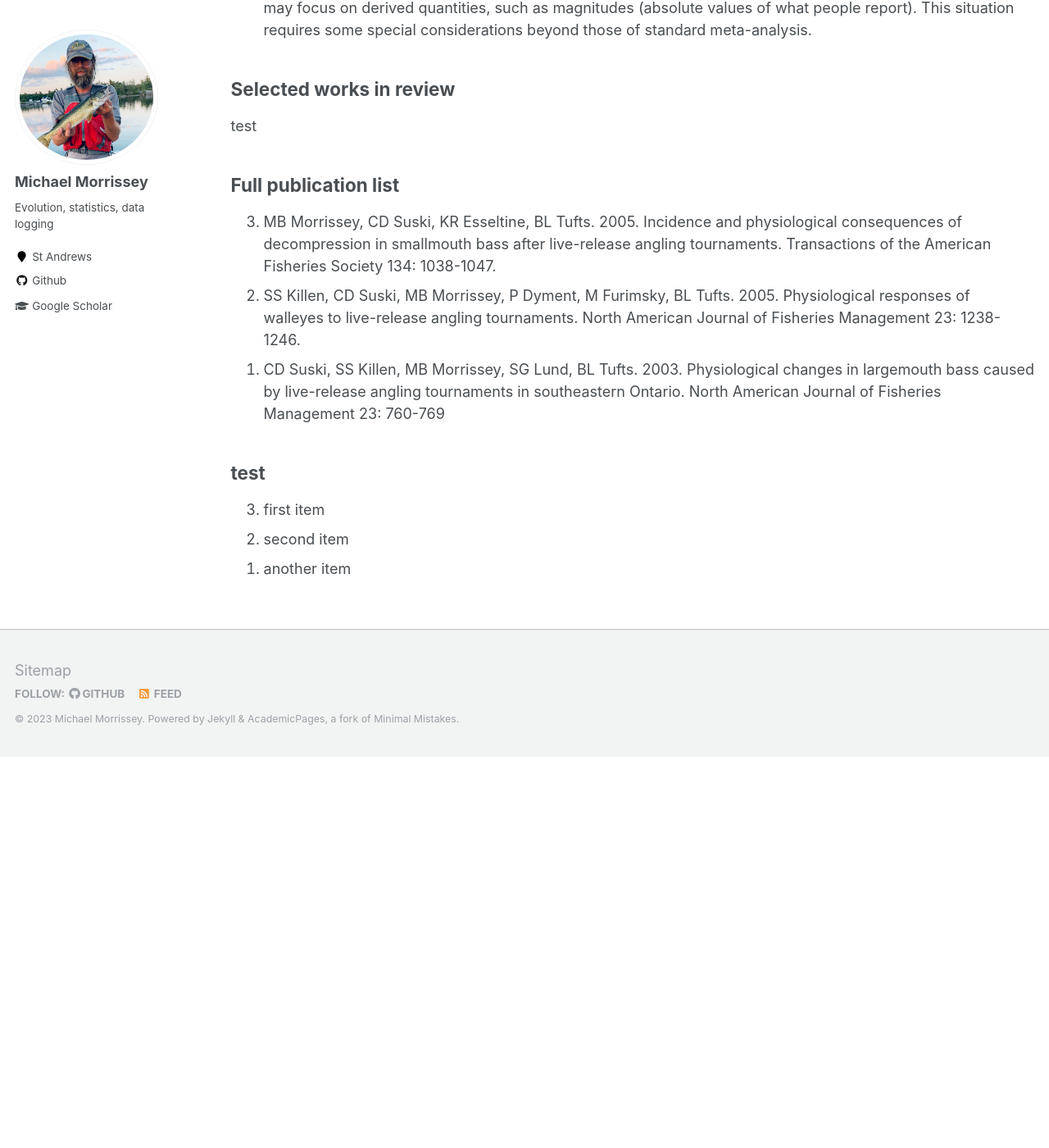
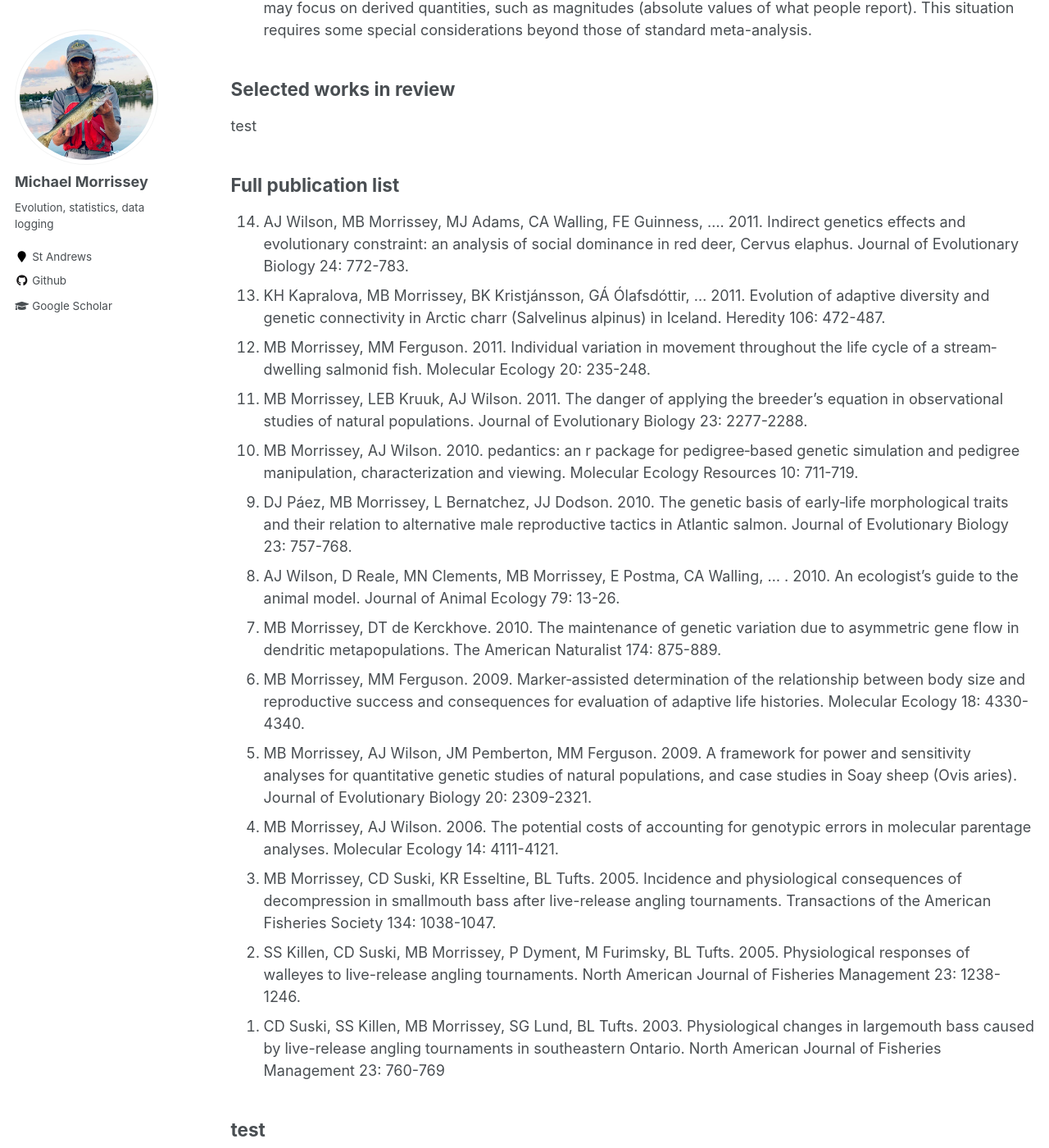
Before and after one commit to mbmorrissey/mbmorrissey.github.io, a Jekyll site: the page built from _pages/publications.md, in a window 1280 px wide and 1400 px high, scrolled down 1547 px. Shown: the whole window at 82% size. Built offline with Jekyll 4.4.1, drawn with Linux system fonts in a browser that asks for light colours; before the commit the page ends 2470 px from its top, so only the background shows below that.

Commit message:
Update publications.md

```diff
--- a/_pages/publications.md
+++ b/_pages/publications.md
@@ -59,6 +59,22 @@
 
 ## Full publication list
 
+
+
+
+
+
+0. AJ Wilson, MB Morrissey, MJ Adams, CA Walling, FE Guinness, .... 2011. Indirect genetics effects and evolutionary constraint: an analysis of social dominance in red deer, Cervus elaphus. Journal of Evolutionary Biology 24: 772-783.
+0. KH Kapralova, MB Morrissey, BK Kristjánsson, GÁ Ólafsdóttir, ... 2011. Evolution of adaptive diversity and genetic connectivity in Arctic charr (Salvelinus alpinus) in Iceland. Heredity 106: 472-487.
+0. MB Morrissey, MM Ferguson. 2011. Individual variation in movement throughout the life cycle of a stream‐dwelling salmonid fish. Molecular Ecology 20: 235-248.
+0. MB Morrissey, LEB Kruuk, AJ Wilson. 2011. The danger of applying the breeder's equation in observational studies of natural populations. Journal of Evolutionary Biology 23: 2277-2288.
+0. MB Morrissey, AJ Wilson. 2010. pedantics: an r package for pedigree‐based genetic simulation and pedigree manipulation, characterization and viewing. Molecular Ecology Resources 10: 711-719.
+0. DJ Páez, MB Morrissey, L Bernatchez, JJ Dodson. 2010. The genetic basis of early‐life morphological traits and their relation to alternative male reproductive tactics in Atlantic salmon. Journal of Evolutionary Biology 23: 757-768.
+0. AJ Wilson, D Reale, MN Clements, MB Morrissey, E Postma, CA Walling, ... . 2010. An ecologist’s guide to the animal model. Journal of Animal Ecology 79: 13-26.
+0. MB Morrissey, DT de Kerckhove. 2010. The maintenance of genetic variation due to asymmetric gene flow in dendritic metapopulations. The American Naturalist 174: 875-889.
+0. MB Morrissey, MM Ferguson. 2009. Marker‐assisted determination of the relationship between body size and reproductive success and consequences for evaluation of adaptive life histories. Molecular Ecology 18: 4330-4340.
+0. MB Morrissey, AJ Wilson, JM Pemberton, MM Ferguson. 2009. A framework for power and sensitivity analyses for quantitative genetic studies of natural populations, and case studies in Soay sheep (Ovis aries). Journal of Evolutionary Biology 20: 2309-2321.
+0. MB Morrissey, AJ Wilson. 2006. The potential costs of accounting for genotypic errors in molecular parentage analyses. Molecular Ecology 14: 4111-4121.
 0. MB Morrissey, CD Suski, KR Esseltine, BL Tufts. 2005. Incidence and physiological consequences of decompression in smallmouth bass after live-release angling tournaments. Transactions of the American Fisheries Society 134: 1038-1047.
 0. SS Killen, CD Suski, MB Morrissey, P Dyment, M Furimsky, BL Tufts. 2005. Physiological responses of walleyes to live-release angling tournaments. North American Journal of Fisheries Management 23: 1238-1246.
 0. CD Suski, SS Killen, MB Morrissey, SG Lund, BL Tufts. 2003. Physiological changes in largemouth bass caused by live-release angling tournaments in southeastern Ontario. North American Journal of Fisheries Management 23: 760-769
```
